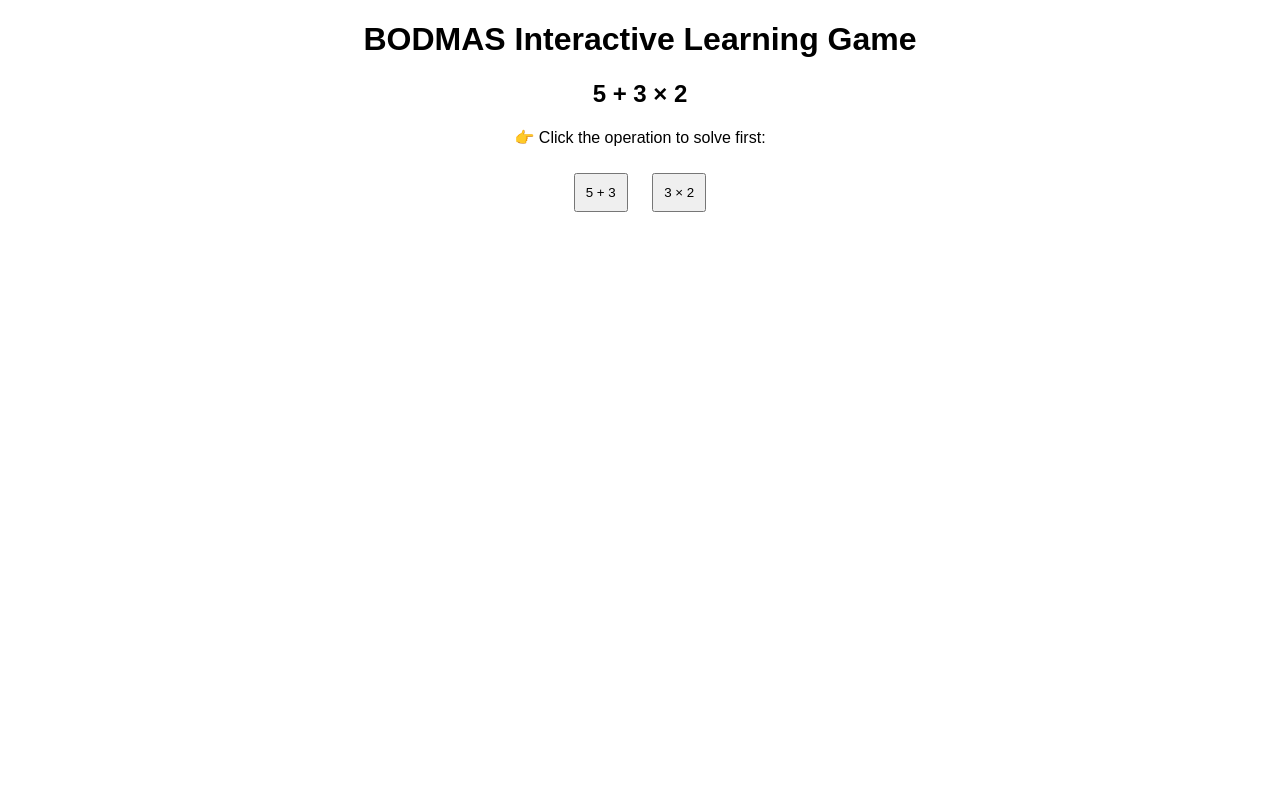
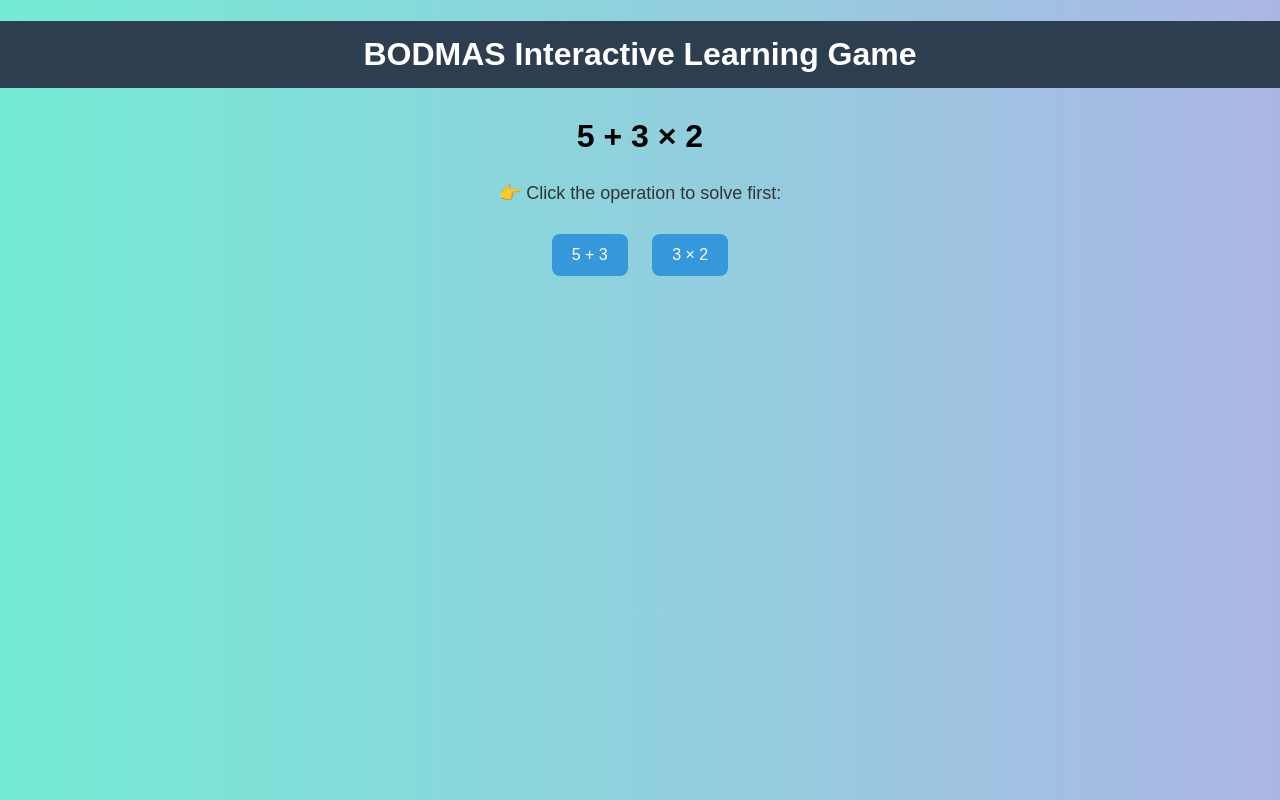
Before and after one commit to rohinivaddikar/bodmas-game, a plain HTML site: page index.html in a window 1280 px wide. Drawn offline with Linux system fonts and the light colour scheme.

Commit message:
Enhance CSS styles for layout and buttons
Updated body styles and added new styles for headings, buttons, and feedback.

```diff
--- a/style.css
+++ b/style.css
@@ -1,9 +1,50 @@
 body {
+    font-family: Arial, sans-serif;
     text-align: center;
-    font-family: Arial;
+    background: linear-gradient(to right, #74ebd5, #acb6e5);
+    margin: 0;
+    padding: 0;
+}
+
+h1 {
+    background-color: #2c3e50;
+    color: white;
+    padding: 15px;
+}
+
+h2 {
+    font-size: 32px;
+    margin-top: 30px;
+}
+
+#instruction {
+    font-size: 18px;
+    color: #333;
+}
+
+#options {
+    margin-top: 20px;
 }
 
 button {
+    padding: 12px 20px;
     margin: 10px;
-    padding: 10px;
+    font-size: 16px;
+    border: none;
+    border-radius: 8px;
+    cursor: pointer;
+    background-color: #3498db;
+    color: white;
+    transition: 0.3s;
 }
+
+button:hover {
+    background-color: #2ecc71;
+    transform: scale(1.05);
+}
+
+#feedback {
+    margin-top: 20px;
+    font-size: 20px;
+    font-weight: bold;
+}
```
